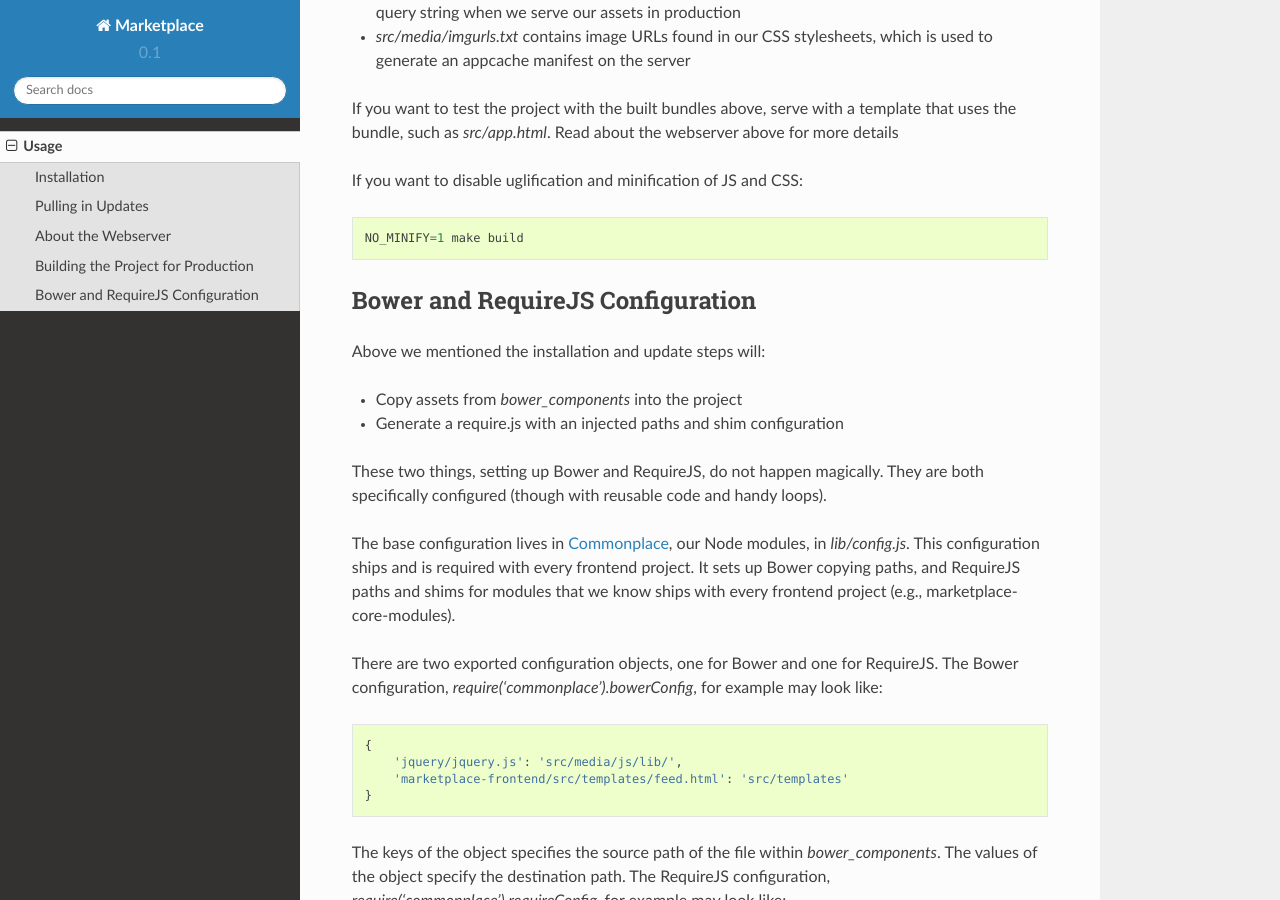
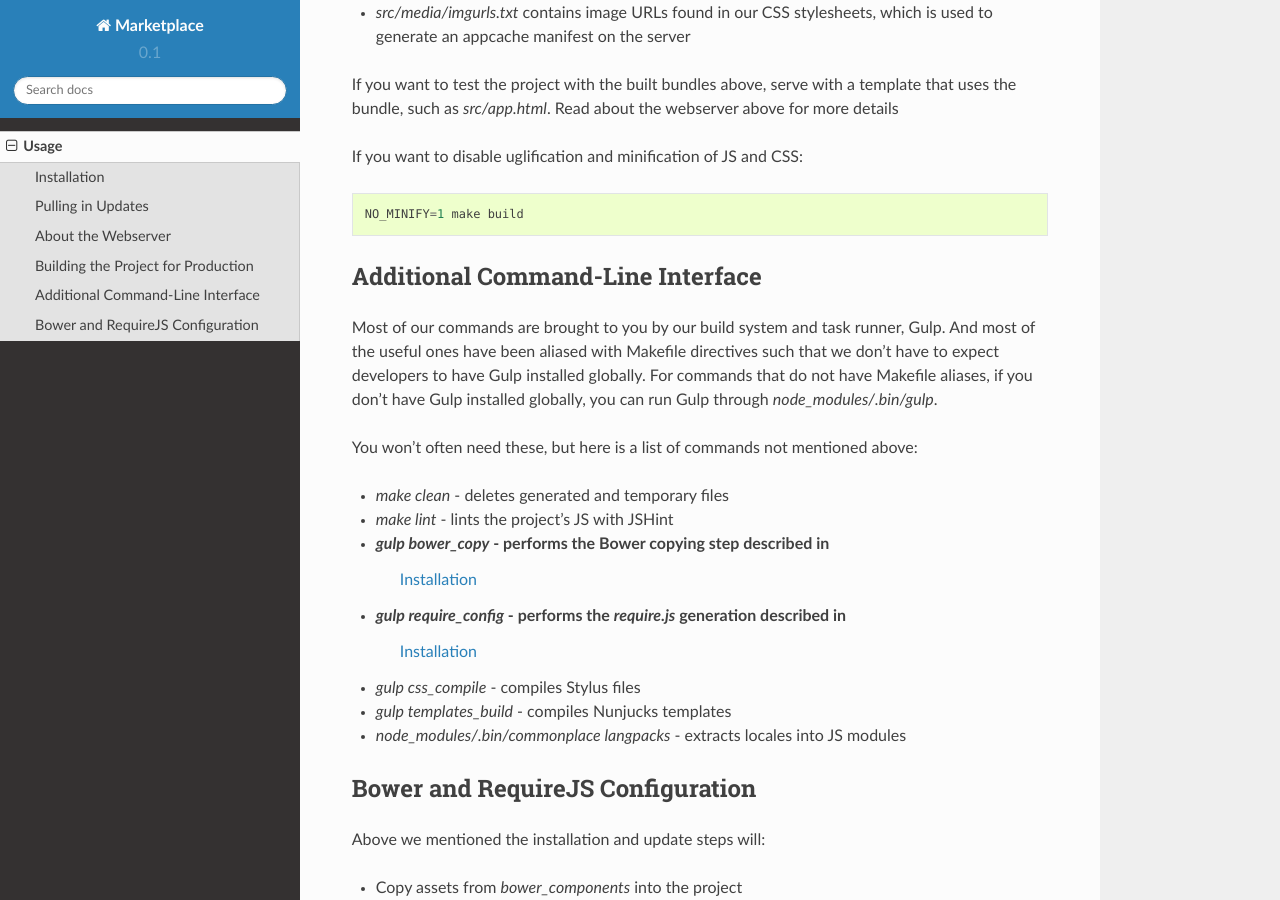
Before and after one commit to mozilla/marketplace-frontend-docs, a Sphinx documentation site: the page built from docs/topics/usage.rst, in a window 1280 px wide and 900 px high, scrolled down 2473 px. Built offline with Sphinx 7.4.7 and the Read the Docs theme 2.0.0, drawn with Linux system fonts in a browser that asks for light colours; pages that are not in the unit, such as notebooks, are missing from menus; some of the changed text lies outside the part shown.

Commit message:
finish up usage

```diff
--- a/docs/topics/usage.rst
+++ b/docs/topics/usage.rst
@@ -5,6 +5,8 @@ Usage
 
 This section is about installation, command-line interface, and configuration
 of Marketplace frontend projects.
+
+.. _installation:
 
 Installation
 ------------
@@ -79,7 +81,7 @@ Building the Project for Production
 
 Outside of the dev environment, we bundle all of our CSS, JS, and templates.
 We use Gulp to build our projects; our Gulp code lives in
-`Marketplace Gulp <https://github.com/mozilla/marketplace-gulp`_. To run the
+`Marketplace Gulp <https://github.com/mozilla/marketplace-gulp>`_. To run the
 build system::
 
     make build
@@ -121,6 +123,28 @@ above for more details
 If you want to disable uglification and minification of JS and CSS::
 
     NO_MINIFY=1 make build
+
+
+Additional Command-Line Interface
+---------------------------------
+
+Most of our commands are brought to you by our build system and task runner,
+Gulp. And most of the useful ones have been aliased with Makefile directives
+such that we don't have to expect developers to have Gulp installed globally.
+For commands that do not have Makefile aliases, if you don't have Gulp
+installed globally, you can run Gulp through `node_modules/.bin/gulp`.
+
+You won't often need these, but here is a list of commands not mentioned above:
+
+* `make clean` - deletes generated and temporary files
+* `make lint` - lints the project's JS with JSHint
+* `gulp bower_copy` - performs the Bower copying step described in
+                      :ref:`installation`
+* `gulp require_config` - performs the `require.js` generation described in
+                          :ref:`installation`
+* `gulp css_compile` - compiles Stylus files
+* `gulp templates_build` - compiles Nunjucks templates
+* `node_modules/.bin/commonplace langpacks` - extracts locales into JS modules
 
 
 Bower and RequireJS Configuration
```
